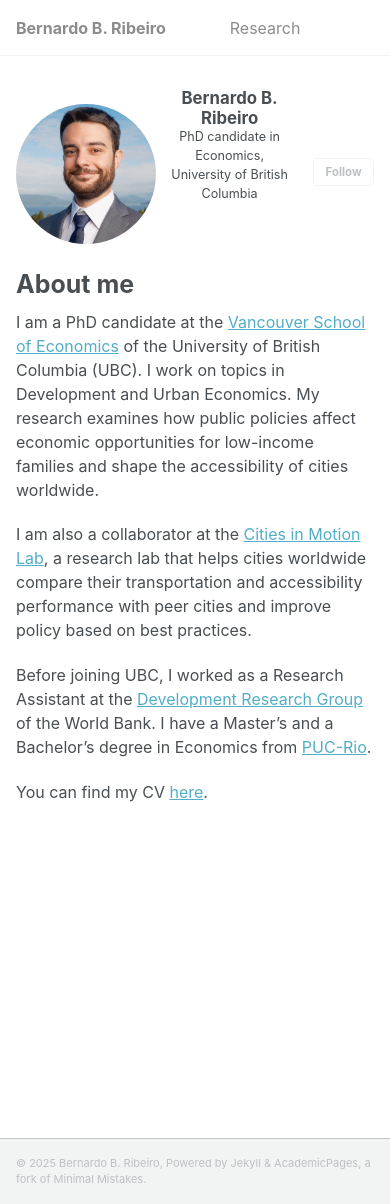
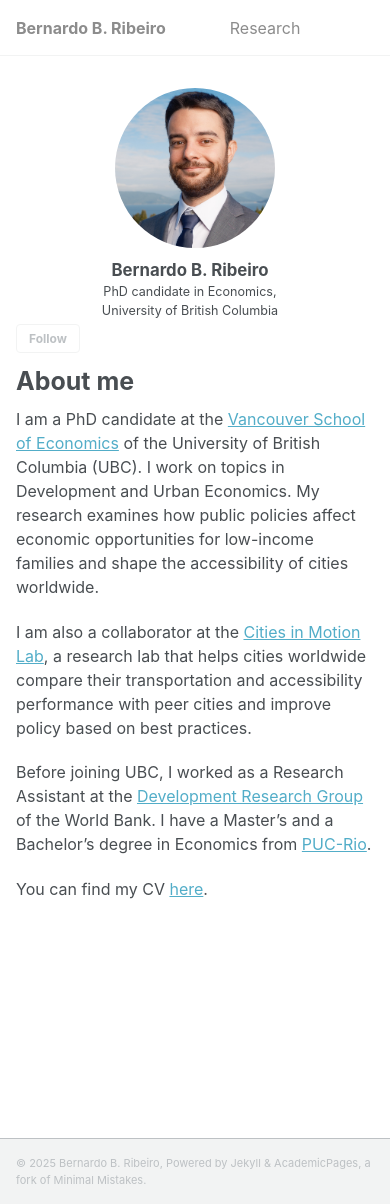
Before and after one commit to bbribeiro/bbribeiro.github.io, a Jekyll site: the page built from _pages/about.md, in a window 390 px wide and 1204 px high. Built offline with Jekyll 4.4.1, drawn with Linux system fonts in a browser that asks for light colours; a script that is not in the unit is left out.

Commit message:
Update main.scss

```diff
--- a/assets/css/main.scss
+++ b/assets/css/main.scss
@@ -42,37 +42,46 @@
     "vendor/font-awesome/brands"
 ;
 
-/* Mobile author card: make photo larger and avoid overlap */
+/* Mobile author card: stack avatar above text and prevent overlap */
 @media screen and (max-width: 768px) {
-  /* Ensure the avatar isn’t floated on mobile */
   .author__avatar {
     float: none !important;
-    width: 140px !important;     /* adjust 120–160px to taste */
-    height: 140px !important;
-    margin: 1rem auto 0.75rem !important; /* center above the text */
+    position: static !important;
+    display: block !important;
+    width: 160px !important;          /* adjust 120–160 */
+    height: 160px !important;
+    margin: 1rem auto 0.75rem !important;
   }
 
-  /* Actually grow the image, not just scale text */
   .author__avatar img {
     width: 100% !important;
     height: 100% !important;
     object-fit: cover;
     border-radius: 50%;
+    display: block;
   }
 
-  /* Bump text a bit, but keep it from crowding the image */
+  /* Make sure text begins on a new line below the avatar */
   .author__content {
-    font-size: 1.05rem !important;
-    line-height: 1.4 !important;
+    clear: both !important;
+    display: block !important;
+    overflow: visible !important;
+    margin-top: 0 !important;
     text-align: center;
-    margin-top: 0 !important;
+    font-size: 1.05rem;
+    line-height: 1.45;
+    max-width: 28rem;
+    margin-left: auto;
+    margin-right: auto;
   }
 
-  .author__urls-wrapper {
-    font-size: 0.95rem !important;
-    text-align: center;
+  /* Tighter spacing between lines inside the bio */
+  .author__content > * {
+    margin-top: 0.2rem;
+    margin-bottom: 0.2rem;
   }
 }
+
 
 /* Headin 2 */
 h2 {
```
